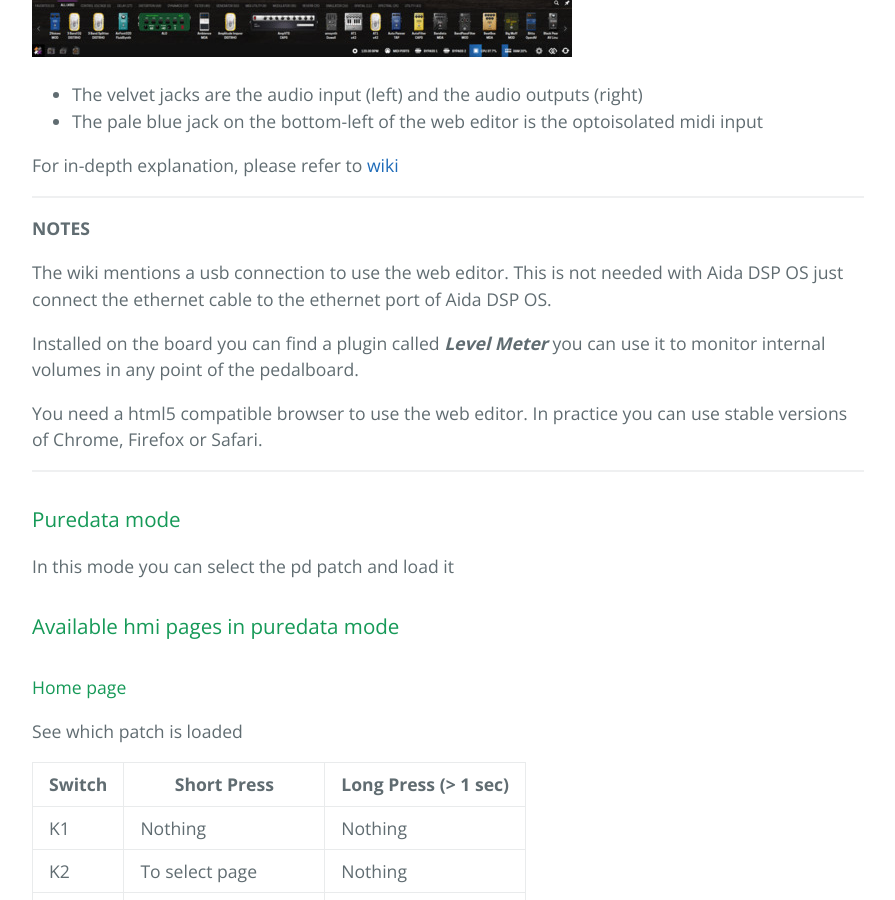
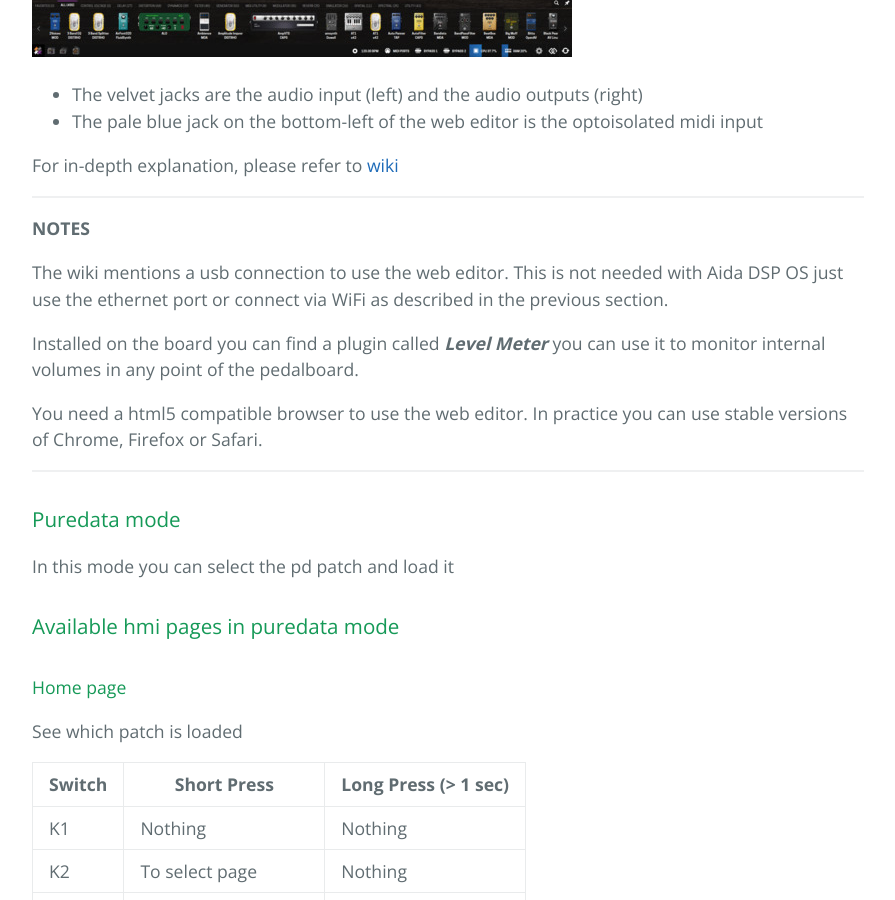
Before and after one commit to AidaDSP/AidaDSP.github.io, a Jekyll site: the page built from aida_dsp_os_manual.md, in a window 1280 px wide and 900 px high, scrolled down 10994 px. Shown: the whole window, without its empty margins (192-1087 px from the left). Built offline with Jekyll 4.4.1, drawn with Linux system fonts in a browser that asks for light colours; some of the changed text lies outside the part shown.

Commit message:
Updated content

```diff
--- a/aida_dsp_os_manual.md
+++ b/aida_dsp_os_manual.md
@@ -341,7 +341,7 @@ For in-depth explanation, please refer to [wiki](https://wiki.moddevices.com/wik
 **NOTES**
 
 The wiki mentions a usb connection to use the web editor. This is not needed with Aida DSP OS just
-connect the ethernet cable to the ethernet port of Aida DSP OS.
+use the ethernet port or connect via WiFi as described in the previous section.
 
 Installed on the board you can find a plugin called _**Level Meter**_ you can use it to monitor internal volumes in any
 point of the pedalboard.
```
Also changed, not shown: other parts of aida_dsp_os_manual.md (+1 -1 lines).
